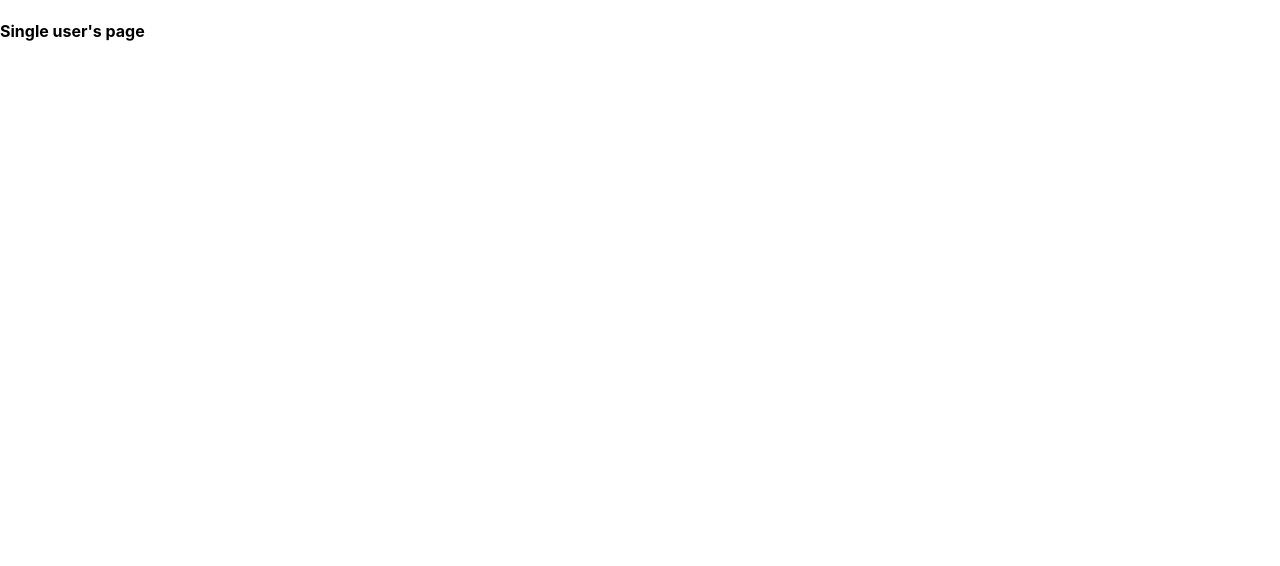
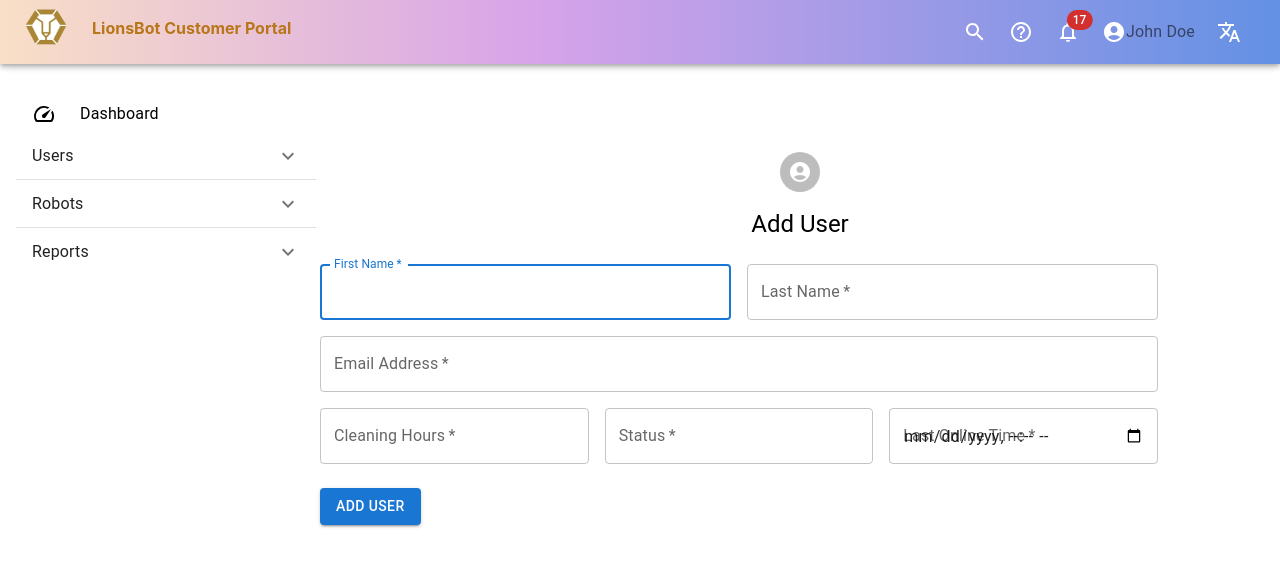
Before and after one commit to vivienphang/lb-customer-portal, a React (Create React App) app: page /dashboard/add-user in a window 1280 px wide. Shown: the top 566 px of the page. Built offline with nearby package versions, Linux system fonts and the light colour scheme.

Commit message:
updated NavLayout

```diff
--- a/src/App.js
+++ b/src/App.js
@@ -1,10 +1,9 @@
 import { Routes, Route } from "react-router-dom";
-// import { useEffect, useState } from "react";
 import Home from "./pages/home";
 import Dashboard from "./pages/dashboard";
-import ViewUsers from "./pages/viewUsers";
+import ResetPassword from "./pages/resetPassword";
 import NavLayout from "./NavLayout";
-import ResetPassword from "./pages/resetPassword";
+import AddUser from "./pages/addUser"
 
 
 function App() {
@@ -14,11 +13,11 @@ function App() {
     <>
       <Routes>
         <Route path="/" element={<Home />} />
-        <Route path="/dashboard" >
+        {/* <Route path="/dashboard" > */}
+        <Route path="/dashboard" element={<NavLayout/>}>
           <Route index element={<Dashboard />} />
-          <Route path=":id" element={<h4>Single user's page</h4>} />
+          <Route path="add-user" element={<AddUser/>} />
           <Route path="reset" element={<ResetPassword />} />
-          <Route path="view-users" element={<ViewUsers />} />
         </Route>
         <Route path="*" element={<Home />} />
       </Routes>
--- a/src/NavLayout.js
+++ b/src/NavLayout.js
@@ -3,6 +3,7 @@ import {
   AppBar,
   Badge,
   Box,
+  Container,
   Grid,
   IconButton,
   Toolbar,
@@ -15,10 +16,10 @@ import AccountCircleIcon from "@mui/icons-material/AccountCircle";
 import TranslateIcon from "@mui/icons-material/Translate";
 import Logo from "./pages/assets/Logo_thumbnail.png";
 import { useNavigate } from "react-router-dom";
-
+import Sidebar from "./components/sidebar";
 
 const NavLayout = () => {
-  const navigate = useNavigate()
+  const navigate = useNavigate();
   return (
     <>
       <AppBar
@@ -35,7 +36,7 @@ const NavLayout = () => {
             alignItems="center"
           >
             <Grid item xs={9} container spacing={1}>
-              <Link to="/">
+              <Link to="/dashboard">
                 <Box
                   component="img"
                   sx={{ height: 45, width: 60 }}
@@ -71,11 +72,12 @@ const NavLayout = () => {
                 </Badge>
               </IconButton>
 
-              <IconButton size="small" sx={{ p: 1 }}
-              onClick={() => {
-                navigate("/dashboard/reset")
-              }}
-
+              <IconButton
+                size="small"
+                sx={{ p: 1 }}
+                onClick={() => {
+                  navigate("/dashboard/reset");
+                }}
               >
                 <AccountCircleIcon sx={{ color: "white" }} />
                 <Typography>John Doe</Typography>
@@ -88,11 +90,20 @@ const NavLayout = () => {
           </Grid>
         </Toolbar>
       </AppBar>
-
-      <Box mt={8}>
-        <Outlet />
-      </Box>
-
+      <Grid
+        container
+        direction="row"
+        justifyContent="flex-start"
+        alignItems="flex-start"
+        marginTop={10}
+      >
+        <Grid item xs={3}>
+          <Sidebar />
+        </Grid>
+        <Grid item xs={9}>
+          <Outlet />
+        </Grid>
+      </Grid>
     </>
   );
 };
--- a/src/components/sidebar.js
+++ b/src/components/sidebar.js
@@ -30,7 +30,7 @@ import {
             display: "flex",
             flexDirection: "column",
             width: "300px",
-            p: 3,
+            p: 2,
           }}
         >
           <MenuItem>
@@ -44,17 +44,10 @@ import {
           >
             <AccordionSummary
               expandIcon={<ExpandMoreIcon />}
-              // aria-controls="panel1a-content"
-              // id="panel1a-header"
+              aria-controls="panel1a-content"
+              id="panel1a-header"
             >
               <Typography align="center">
-                {/* <PersonOutlineOutlinedIcon
-                  sx={{
-                    alignItems: "center",
-                    color: "black",
-                    p: 1,
-                  }}
-                /> */}
                 Users
               </Typography>
             </AccordionSummary>
--- /dev/null
+++ b/src/pages/addUser.js
@@ -0,0 +1,122 @@
+import {
+    Avatar,
+    Button,
+    TextField,
+    Grid,
+    Box,
+    Typography,
+  } from "@mui/material";
+  import AccountCircle from "@mui/icons-material/AccountCircle";
+
+  const AddUser = () => {
+    const handleSubmit = (event) => {
+      event.preventDefault();
+      const data = new FormData(event.currentTarget);
+      console.log({
+        email: data.get("email"),
+        password: data.get("password"),
+      });
+    };
+
+    return (
+      <Box
+        sx={{
+          marginTop: 5,
+          display: "flex",
+          flexDirection: "column",
+          alignItems: "center",
+        }}
+      >
+        <Avatar
+          size="lg"
+          sx={{
+            mt: 4,
+            mb: 2,
+          }}
+        >
+          <AccountCircle />
+        </Avatar>
+        <Typography component="h1" variant="h5">
+          Add User
+        </Typography>
+        <Box component="form" noValidate onSubmit={handleSubmit} sx={{ mt: 3 }}>
+          <Grid container spacing={2}>
+            <Grid item xs={5.25}>
+              <TextField
+                autoComplete="given-name"
+                name="firstName"
+                required
+                fullWidth
+                id="firstName"
+                label="First Name"
+                autoFocus
+              />
+            </Grid>
+            <Grid item xs={5.25}>
+              <TextField
+                required
+                fullWidth
+                id="lastName"
+                label="Last Name"
+                name="lastName"
+                autoComplete="family-name"
+              />
+            </Grid>
+            <Grid item xs={10.5}>
+              <TextField
+                required
+                fullWidth
+                id="email"
+                label="Email Address"
+                name="email"
+                autoComplete="email"
+                type="email"
+              />
+            </Grid>
+            <Grid item xs={3.5}>
+              <TextField
+                required
+                fullWidth
+                name="cleaning-hours"
+                id="cleaning-hours"
+                label="Cleaning Hours"
+                autoComplete="cleaning-hours"
+                type="number"
+              />
+            </Grid>
+            <Grid item xs={3.5}>
+              <TextField
+                required
+                fullWidth
+                name="status"
+                id="status"
+                label="Status"
+                autoComplete="status"
+                type="text"
+              />
+            </Grid>
+            <Grid item xs={3.5}>
+              <TextField
+                required
+                fullWidth
+                name="last-online-time"
+                id="last-online-time"
+                label="Last Online Time"
+                type="datetime-local"
+              />
+            </Grid>
+          </Grid>
+          <Button
+            type="submit"
+            variant="contained"
+            sx={{ mt: 3, mb: 2 }}
+
+          >
+            Add User
+          </Button>
+        </Box>
+      </Box>
+    );
+  };
+
+  export default AddUser;
--- a/src/pages/resetPassword.js
+++ b/src/pages/resetPassword.js
@@ -1,17 +1,12 @@
-import * as React from "react";
-import Avatar from "@mui/material/Avatar";
-import Button from "@mui/material/Button";
-import CssBaseline from "@mui/material/CssBaseline";
-import TextField from "@mui/material/TextField";
-import FormControlLabel from "@mui/material/FormControlLabel";
-import Grid from "@mui/material/Grid";
-import Box from "@mui/material/Box";
-import Typography from "@mui/material/Typography";
-import Container from "@mui/material/Container";
-import { createTheme, ThemeProvider } from "@mui/material/styles";
+import {
+  Avatar,
+  Button,
+  TextField,
+  Grid,
+  Box,
+  Typography,
+} from "@mui/material";
 import AccountCircle from "@mui/icons-material/AccountCircle";
-
-const defaultTheme = createTheme();
 
 const RestPassword = () => {
   const handleSubmit = (event) => {
@@ -24,12 +19,9 @@ const RestPassword = () => {
   };
 
   return (
-    <ThemeProvider theme={defaultTheme}>
-      <Container component="main" maxWidth="xs">
-        <CssBaseline />
     <Box
       sx={{
-            marginTop: 8,
+        marginTop: 5,
         display: "flex",
         flexDirection: "column",
         alignItems: "center",
@@ -40,8 +32,6 @@ const RestPassword = () => {
         sx={{
           mt: 4,
           mb: 2,
-              // backgroundImage:
-              //   "linear-gradient(90deg, rgba(249,223,198,1) 0%, rgba(215,163,233,1) 42%, rgba(99,145,228,1) 100%)",
         }}
       >
         <AccountCircle />
@@ -49,14 +39,9 @@ const RestPassword = () => {
       <Typography component="h1" variant="h5">
         Reset Password
       </Typography>
-          <Box
-            component="form"
-            noValidate
-            onSubmit={handleSubmit}
-            sx={{ mt: 3 }}
-          >
+      <Box component="form" noValidate onSubmit={handleSubmit} sx={{ mt: 3 }}>
         <Grid container spacing={2}>
-              <Grid item xs={12} sm={6}>
+          <Grid item xs={5.25}>
             <TextField
               autoComplete="given-name"
               name="firstName"
@@ -67,7 +52,7 @@ const RestPassword = () => {
               autoFocus
             />
           </Grid>
-              <Grid item xs={12} sm={6}>
+          <Grid item xs={5.25}>
             <TextField
               required
               fullWidth
@@ -77,7 +62,7 @@ const RestPassword = () => {
               autoComplete="family-name"
             />
           </Grid>
-              <Grid item xs={12}>
+          <Grid item xs={10.5}>
             <TextField
               required
               fullWidth
@@ -85,9 +70,10 @@ const RestPassword = () => {
               label="Email Address"
               name="email"
               autoComplete="email"
+              type="email"
             />
           </Grid>
-              <Grid item xs={12}>
+          <Grid item xs={3.5}>
             <TextField
               required
               fullWidth
@@ -95,9 +81,10 @@ const RestPassword = () => {
               id="cleaning-hours"
               label="Cleaning Hours"
               autoComplete="cleaning-hours"
+              type="number"
             />
           </Grid>
-              <Grid item xs={12}>
+          <Grid item xs={3.5}>
             <TextField
               required
               fullWidth
@@ -105,41 +92,30 @@ const RestPassword = () => {
               id="status"
               label="Status"
               autoComplete="status"
+              type="text"
             />
           </Grid>
-              <Grid item xs={12}>
+          <Grid item xs={3.5}>
             <TextField
               required
               fullWidth
               name="last-online-time"
               id="last-online-time"
               label="Last Online Time"
-                  autoComplete="last-online-time"
+              type="datetime-local"
             />
           </Grid>
-              {/* <Grid item xs={12}>
-                <FormControlLabel
-                  control={<Checkbox value="allowExtraEmails" color="primary" />}
-                  label="I want to receive inspiration, marketing promotions and updates via email."
-                />
-              </Grid> */}
         </Grid>
         <Button
           type="submit"
-              fullWidth
           variant="contained"
           sx={{ mt: 3, mb: 2 }}
+
         >
           Add User
         </Button>
-            <Grid container justifyContent="flex-end">
-              <Grid item></Grid>
-            </Grid>
       </Box>
     </Box>
-        {/* <Copyright sx={{ mt: 5 }} /> */}
-      </Container>
-    </ThemeProvider>
   );
 };
 
```
Also changed, not shown: src/components/boardData.js (renamed from src/pages/viewUsers.js, +6 -15 lines), src/pages/dashboard.js (+35 -22 lines). Lines whose indentation alone changed are shown as unchanged.
